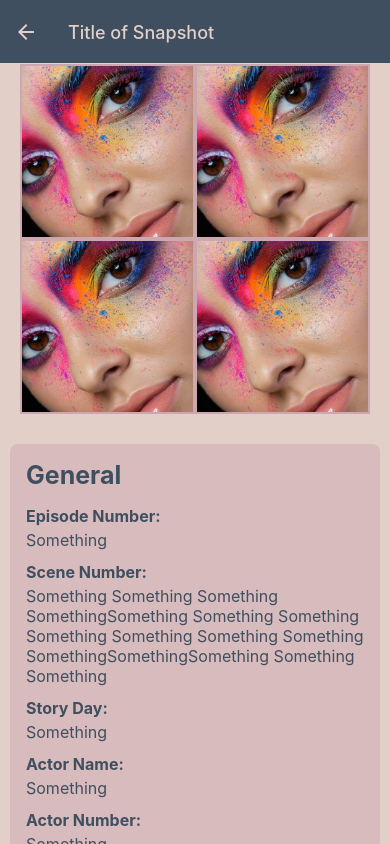
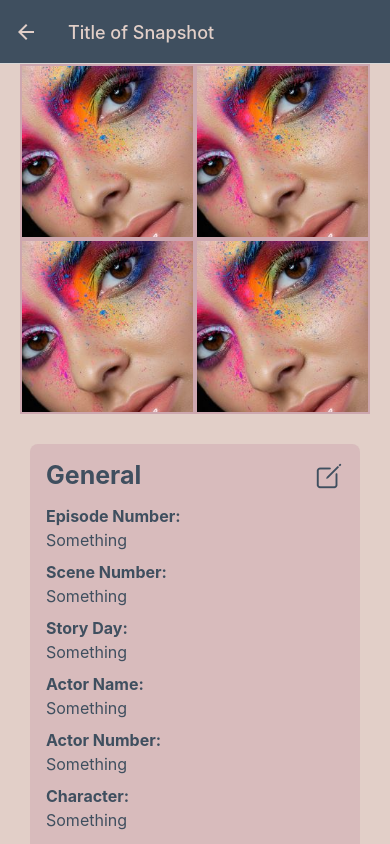
Before and after one commit to johnziss9/EasyContinuity-Mobile, a React Native app: screen /Snapshot in a window 390 px wide. Built offline with nearby package versions, Linux system fonts and the light colour scheme.

Commit message:
Added edit icons next to each section in the snapshot page. Added a key in the renderField to fix the warning.

```diff
--- a/pages/Spanshot.jsx
+++ b/pages/Spanshot.jsx
@@ -1,7 +1,8 @@
 import React, { useState } from 'react';
-import { StyleSheet, View, Text, ScrollView, Modal, Image } from 'react-native';
+import { StyleSheet, View, Text, ScrollView, Modal, Image, Pressable } from 'react-native';
 import someImage from '../assets/dummy-image.jpg';
 import ImageGrid from '../components/ImageGrid';
+import Ionicons from 'react-native-vector-icons/Ionicons';
 import { SafeAreaView } from 'react-native-safe-area-context';
 
 const Snapshot = () => {
@@ -15,17 +16,22 @@ const Snapshot = () => {
         { id: 4, source: someImage }
     ];
 
-    const renderField = (label, value) => (
-        <View style={styles.fieldContainer}>
+    const renderField = (label, value, index) => (
+        <View key={`field-${index}`} style={styles.fieldContainer}>
             <Text style={styles.fieldLabel}>{label}</Text>
             <Text style={styles.fieldText}>{value}</Text>
         </View>
     );
 
     const renderSection = (title, fields) => (
-        <View style={styles.section}>
-            <Text style={styles.sectionHeader}>{title}</Text>
-            {fields.map(([label, value]) => renderField(label, value))}
+        <View key={`section-${title.toLowerCase().replace(/\s+/g, '-')}`} style={styles.section}>
+            <View style={styles.sectionTitleAndIcon}>
+                <Text style={styles.sectionHeader}>{title}</Text>
+                <Pressable style={styles.editSection}>
+                    <Ionicons name="create-outline" size={30} color="#3F4F5F" />
+                </Pressable>
+            </View>
+            {fields.map(([label, value], index) => renderField(label, value, index))}
         </View>
     );
 
@@ -55,7 +61,7 @@ const Snapshot = () => {
 
                 {renderSection("General", [
                     ["Episode Number:", "Something"],
-                    ["Scene Number:", "Something Something Something SomethingSomething Something Something Something Something Something Something SomethingSomethingSomething Something Something"],
+                    ["Scene Number:", "Something"],
                     ["Story Day:", "Something"],
                     ["Actor Name:", "Something"],
                     ["Actor Number:", "Something"],
@@ -101,6 +107,10 @@ const styles = StyleSheet.create({
         marginLeft: 10,
         marginRight: 10
     },
+    sectionTitleAndIcon: {
+        flexDirection: 'row',
+        justifyContent: 'space-between'
+    },
     sectionHeader: {
         fontSize: 25,
         fontWeight: 'bold',
```
